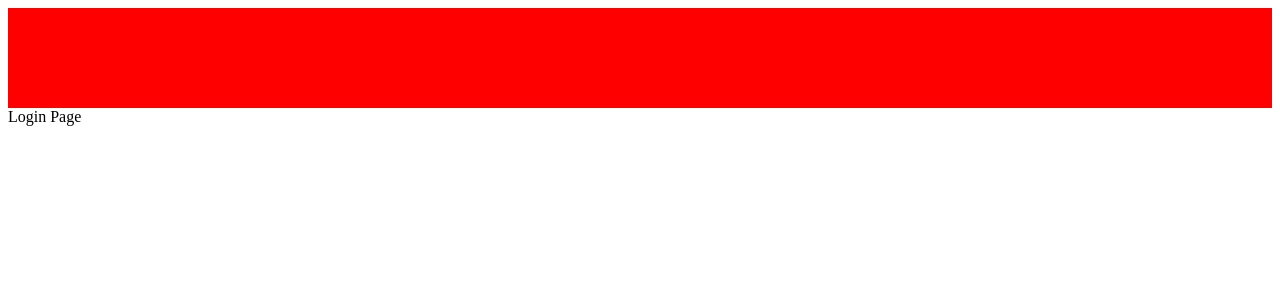
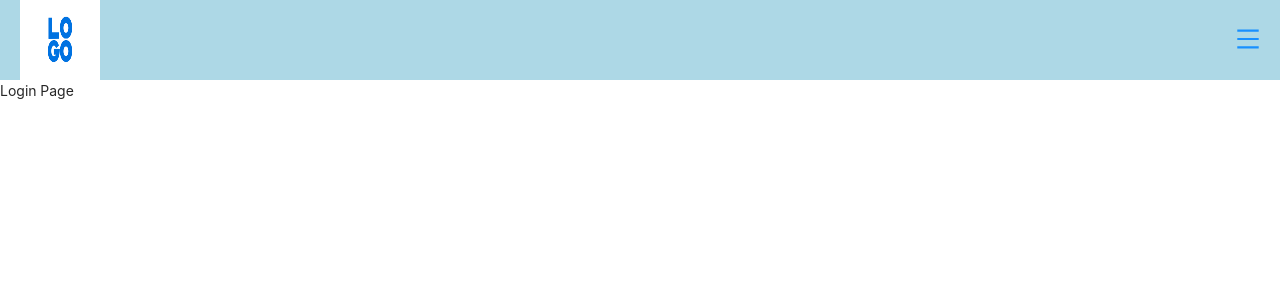
Before and after one commit to RalphSaridar369/React-Template-Recoil, a React (Create React App) app: page /login in a window 1280 px wide. Shown: the top 300 px of the page. Built offline with nearby package versions, Linux system fonts and the light colour scheme.

Commit message:
added drawer

```diff
--- a/package.json
+++ b/package.json
@@ -3,9 +3,11 @@
   "version": "0.1.0",
   "private": true,
   "dependencies": {
+    "@ant-design/icons": "^4.7.0",
     "@testing-library/jest-dom": "^5.16.1",
     "@testing-library/react": "^12.1.2",
     "@testing-library/user-event": "^13.5.0",
+    "antd": "^4.18.2",
     "react": "^17.0.2",
     "react-dom": "^17.0.2",
     "react-router": "^6.2.1",
--- a/src/App.css
+++ b/src/App.css
@@ -1,4 +1,5 @@
-.App {
+* {
   margin: 0;
   padding: 0;
+  box-sizing: border-box;
 }
--- a/src/Components/Header.js
+++ b/src/Components/Header.js
@@ -1,15 +1,42 @@
-import React from 'react'
+import React, {useState} from 'react'
+import { Link } from 'react-router-dom'
+import { Drawer } from 'antd';
+import { MenuOutlined, HomeOutlined, InfoCircleOutlined, LoginOutlined} from '@ant-design/icons'
+import { styles } from './HeaderStyle';
+
+const links = [
+    {name:'Home',path:"/",icon:<HomeOutlined style={styles.drawerItemIcon}/>},
+    {name:'About',path:"/about",icon:<InfoCircleOutlined style={styles.drawerItemIcon}/>},
+    {name:'Login',path:'/login',icon:<LoginOutlined style={styles.drawerItemIcon}/>},
+]
 
 const Header = () => {
+    const [open,setOpen] = useState(false)
 
-    const styles = {
-        backgroundColor:'red',
-        height:'100px'
-    }
 
     return (
-        <div style={styles}>
-
+        <div style={styles.header}>
+            <Link to="/">
+                <img src='./logo.png' style={{height:'80px',width:'80px'}}/>
+            </Link>
+            <a onClick={()=>setOpen(!open)}>
+                <MenuOutlined style={styles.burgerIcon}/>
+            </a>
+            <Drawer
+            title="Basic Drawer"
+            placement="right"
+            closable={false}
+            onClose={()=>setOpen(false)}
+            visible={open}
+            key="right"
+            >
+                <div style={styles.drawerContainer}>
+                {links.map((item,index)=><Link to={item.path} key={index} onClick={()=>setOpen(false)} style={styles.drawerItemContainer}>
+                        {item.icon}
+                        <h3 style={styles.drawerItemText}>{item.name}</h3>
+                </Link>)}
+                </div>
+            </Drawer>
         </div>
     )
 
--- /dev/null
+++ b/src/Components/HeaderStyle.js
@@ -0,0 +1,33 @@
+export const styles = {
+    header:{
+        backgroundColor:'lightblue',
+        height:'80px',
+        display:'flex',
+        justifyContent:'space-between',
+        flexDirection:'row',
+        alignItems:'center',
+        padding:'0 20px',
+    },
+    burgerIcon:{
+        fontSize:'24px'
+    },
+    drawerContainer:{
+        flexDirection:'column',
+        display:'flex',
+        justifyContent:'center',
+    },
+    drawerItemContainer:{
+        display:'flex',
+        flexDirection:'row',
+        alignItems:'center',
+        margin:'10px 0'
+    },
+    drawerItemIcon:{
+        color:'black',
+        fontSize:'24px'
+    },
+    drawerItemText:{
+        display:'inline',
+        marginLeft:'24px',
+    }
+}
--- a/src/index.js
+++ b/src/index.js
@@ -2,6 +2,7 @@ import React from 'react';
 import ReactDOM from 'react-dom';
 import App from './App';
 import reportWebVitals from './reportWebVitals';
+import 'antd/dist/antd.css'; // or 'antd/dist/antd.less'
 
 ReactDOM.render(
   <React.StrictMode>
```
Also changed, not shown: public/logo.png (added), 1 other file (tests, documents, lock files or other folders).
